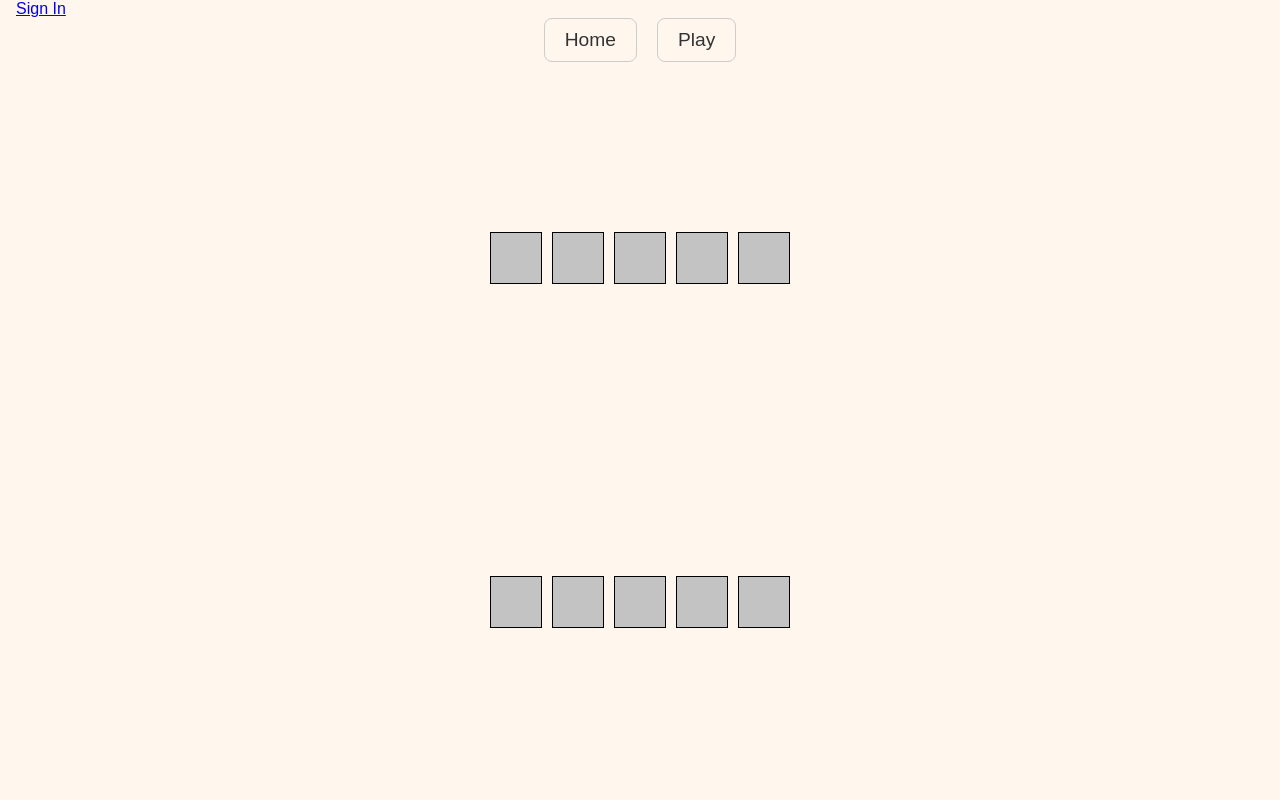
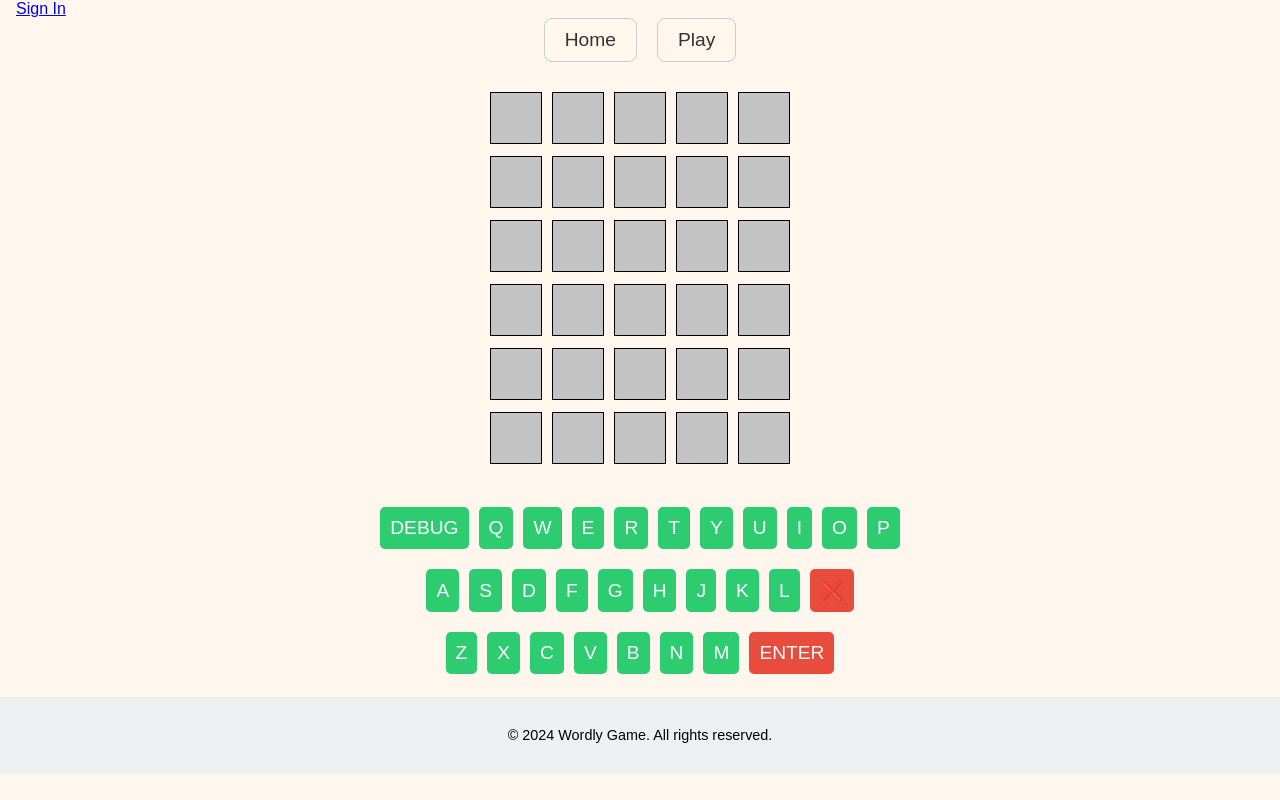
Before and after one commit to bochrap/wordle-clone-next, a Next.js app: page /play in a window 1280 px wide. Shown: the top 800 px of the page. Built offline with nearby package versions, Linux system fonts and the light colour scheme; no server answers; the database is empty.

Commit message:
css play page

```diff
--- a/src/components/Keyboard.css
+++ b/src/components/Keyboard.css
@@ -11,7 +11,7 @@ body {
   flex-wrap: wrap;
   justify-content: center;
   align-items: center;
-  height: 43vh;
+  height: 8vh;
 }
 
 .disabled {
@@ -34,7 +34,8 @@ body {
   display: flex;
   flex-direction: column;
   align-items: center;
-  margin-bottom: 5rem;
+  margin-top: 2rem;
+  margin-bottom: 0.5rem;
 }
 
 .keys-row {
```
